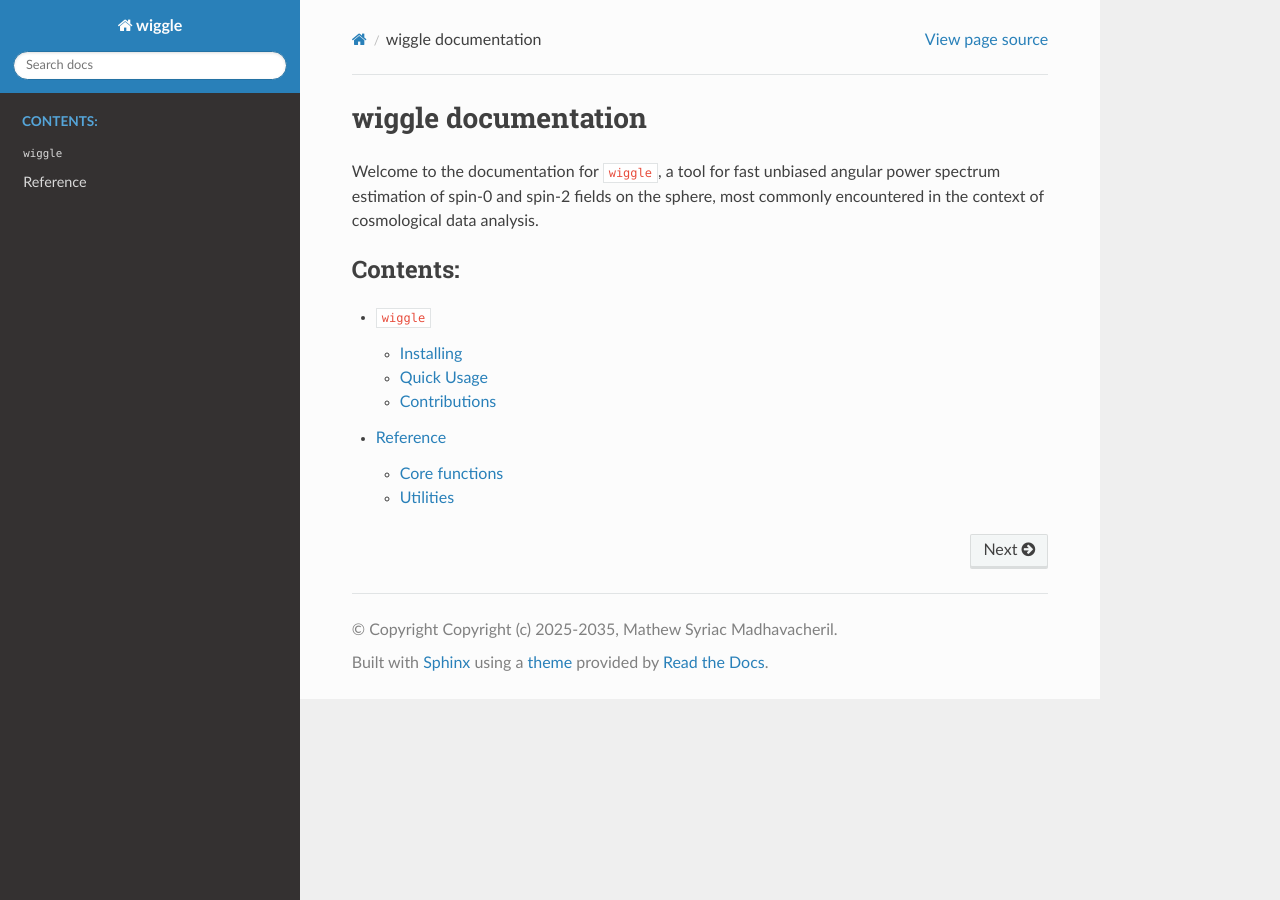
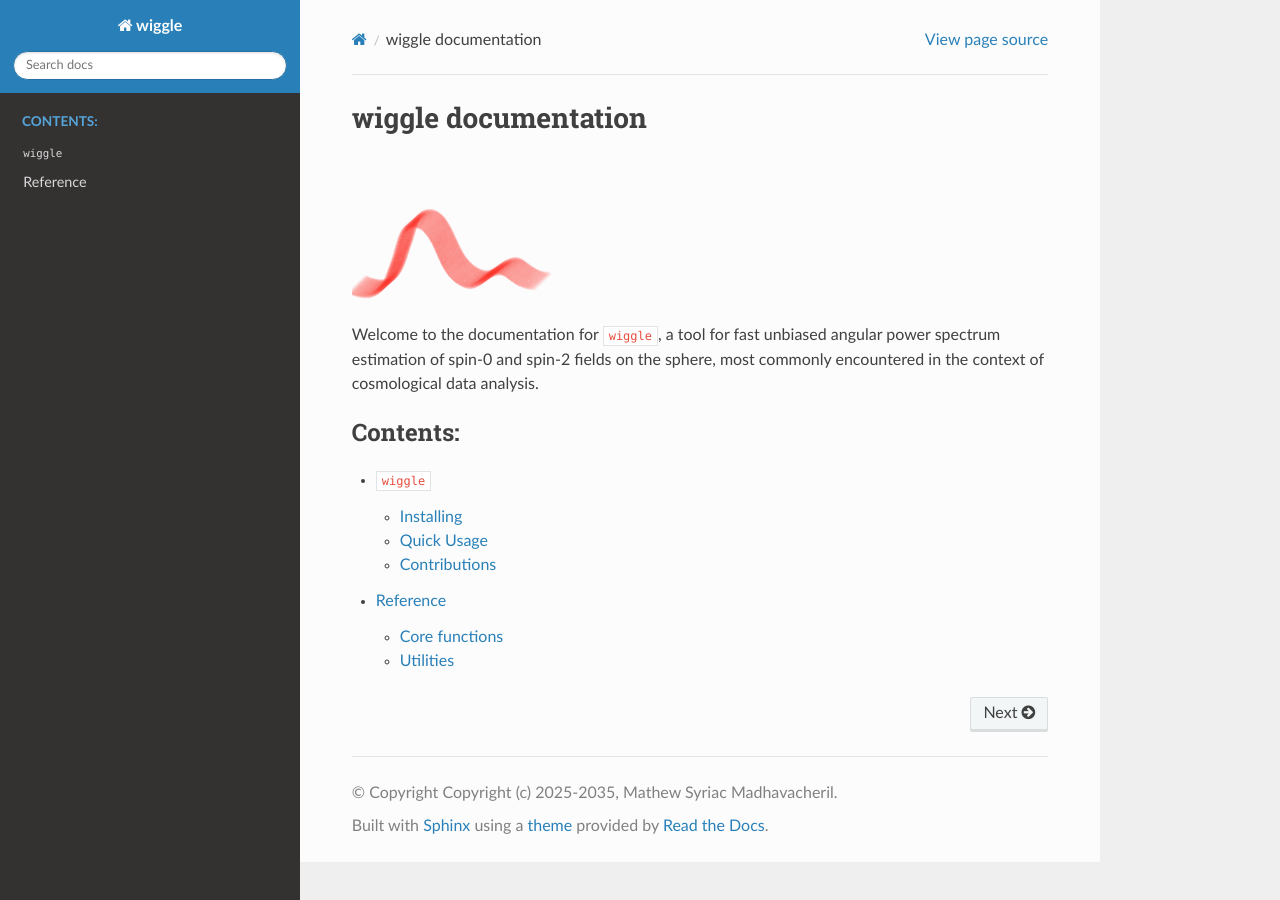
Before and after one commit to msyriac/wiggle, a Sphinx documentation site: the page built from docs/index.rst, in a window 1280 px wide. Built offline with Sphinx 7.4.7 and the Read the Docs theme 3.1.0, drawn with Linux system fonts in a browser that asks for light colours.

Commit message:
wiggle logo

```diff
--- a/README.rst
+++ b/README.rst
@@ -8,6 +8,11 @@
            :target: https://wiggle.readthedocs.io/en/latest/?badge=latest
 		   :alt: Documentation Status
 
+
+|
+.. image:: wiggle_logo.png
+  :width: 200
+  :alt: Wiggle logo
 
 ``wiggle`` stands for the WIGner Gauss-Legendre Estimator. This Python package provides a fast implementation of unbiased angular power spectrum estimation of spin-0 and spin-2 fields on the sphere, most commonly encountered in the context of cosmological data analysis.
 
--- a/docs/index.rst
+++ b/docs/index.rst
@@ -5,6 +5,11 @@
 
 wiggle documentation
 ====================
+
+|
+.. image:: wiggle_logo.png
+  :width: 200
+  :alt: Wiggle logo
 
 Welcome to the documentation for ``wiggle``,  a tool for fast unbiased angular power spectrum estimation of spin-0 and spin-2 fields on the sphere, most commonly encountered in the context of cosmological data analysis.
 
```
Also changed, not shown: docs/wiggle_logo.png (added).
